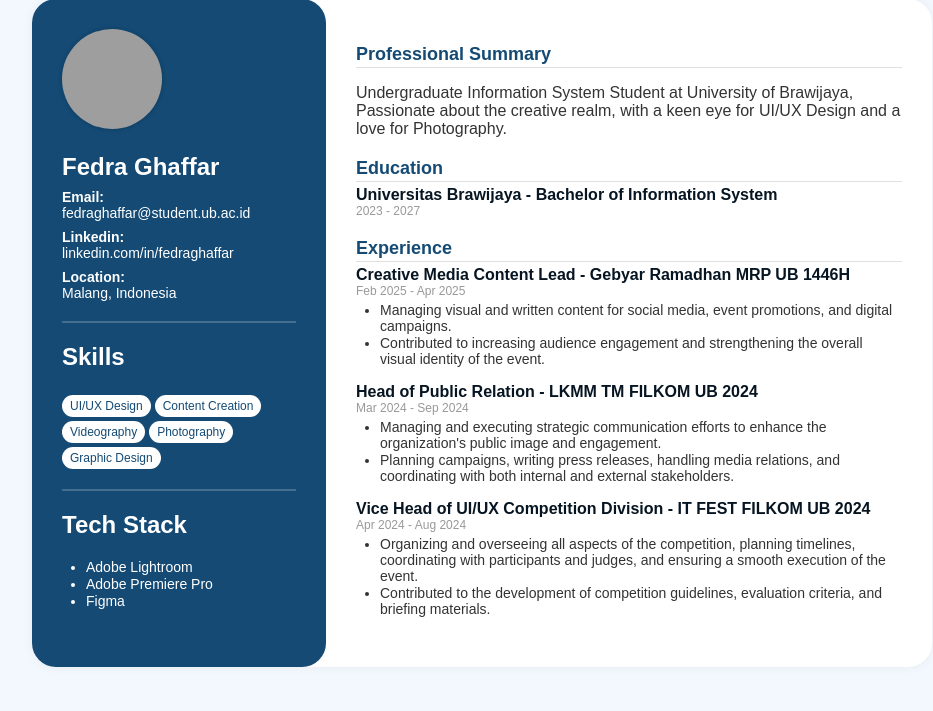
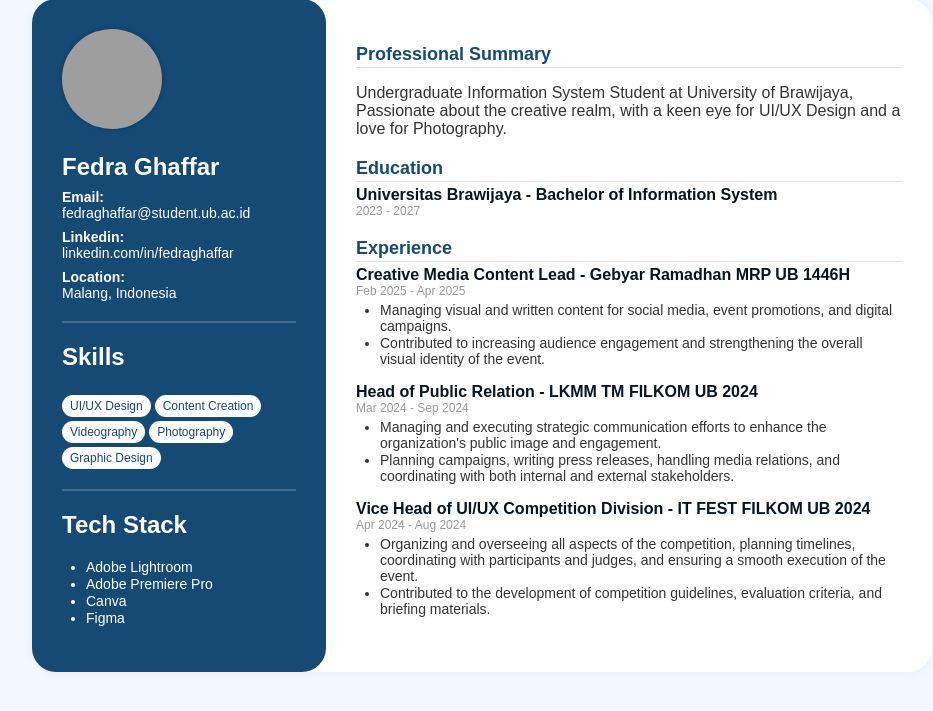
Before and after one commit to Fedraa/Fedraa, a PHP site: page /damp.php in a window 1280 px wide. Shown: the part 25-736 px from the top of the page, without its empty margins (158-1091 px from the left). Run offline with PHP 8.4, Linux system fonts and the light colour scheme; grey boxes are pictures that could not be loaded.

Commit message:
update 20.00

```diff
--- a/damp.php
+++ b/damp.php
@@ -136,6 +136,7 @@
       <ul>
         <li>Adobe Lightroom</li>
         <li>Adobe Premiere Pro</li>
+        <li>Canva</li>
         <li>Figma</li>
       </ul>
     </aside>
```
